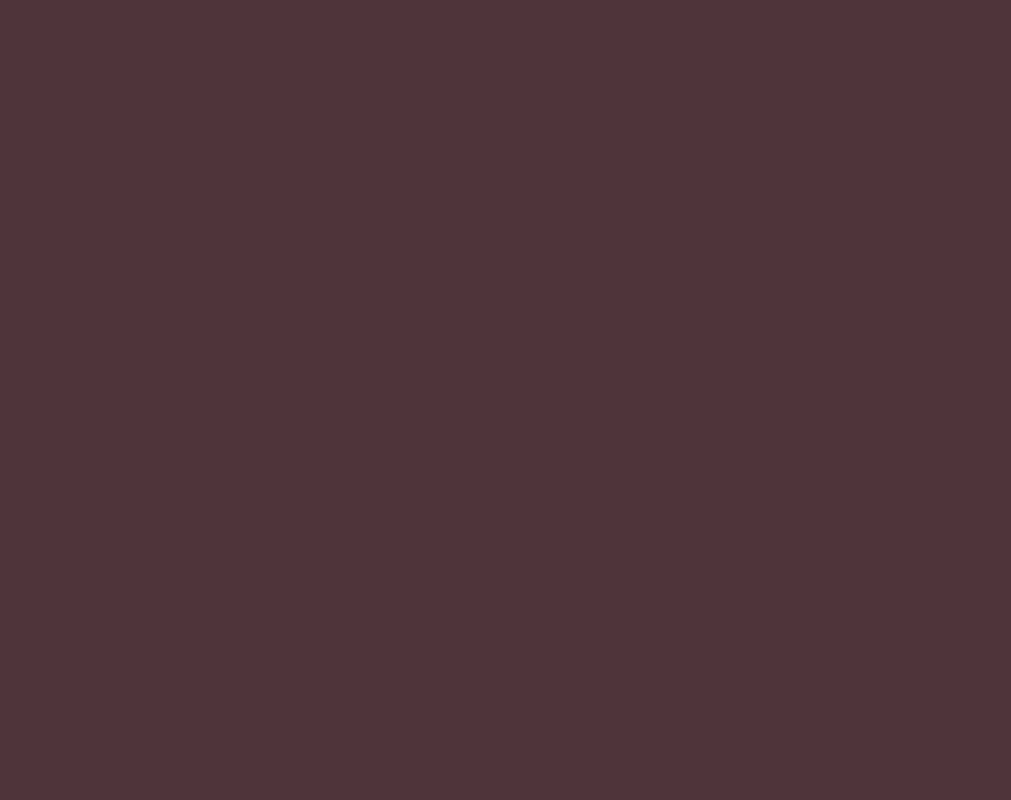
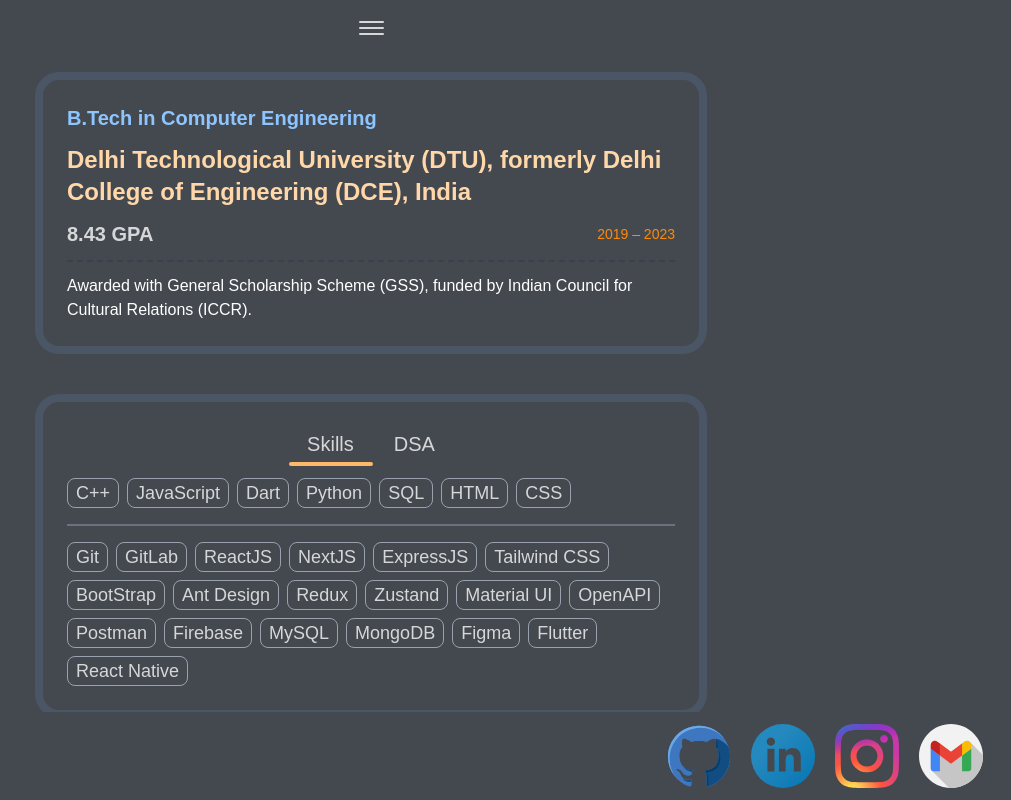
Before and after one commit to imSonuKushwaha/newPortfolio, a React (Vite) app: page /intro in a window 1280 px wide. Before the commit this address had no page. Shown: the whole page, without its empty margins (269-1280 px from the left). Built offline with nearby package versions, Linux system fonts and the light colour scheme.

Commit message:
Refactor About page and update navigation links; add DSA and Skill components

```diff
--- a/src/App.css
+++ b/src/App.css
@@ -2,11 +2,11 @@
 
 :root {
   --def-transition-duration: 0.2s;
-  --loader-text-color: #342529;
+  --loader-text-color: #4f343a;
   --color-text: #ffffffc7;
   --color-accent: #e76a10;
-  --color-bg: rgb(79 52 58);
-  --color-menu-bg: #2d2123;
+  --color-bg: #44494f;
+  --color-menu-bg: #4f343a;
 }
 
 html {
--- a/src/appRoute.jsx
+++ b/src/appRoute.jsx
@@ -6,7 +6,7 @@ const AppRoute = () => {
   return (
     <Routes>
       <Route path="/" element={<Home />} />
-      <Route path="/about" element={<About />} />
+      <Route path="/intro" element={<About />} />
     </Routes>
   );
 };
--- /dev/null
+++ b/src/components/DSA.jsx
@@ -0,0 +1,50 @@
+const DSA = () => {
+  const platforms = [
+    {
+      name: "HackerRank",
+      url: "https://www.hackerrank.com/imsonukushwaha",
+      details: [
+        "Certificates: Problem Solving (Basic, Intermediate), SQL (Basic)",
+        "Badges: Problem Solving (6 star), C++ (5 star), SQL (5 star) & 3 more",
+      ],
+    },
+    {
+      name: "LeetCode",
+      url: "https://leetcode.com/u/imsonukushwaha/",
+      details: ["500+ problems solved, 5 Badges, 200+ active days"],
+    },
+    {
+      name: "CodeChef",
+      url: "https://www.codechef.com/users/sonu_11",
+      details: [
+        "Participated in 20+ Coding Challenges, 3-star coder (1670 Rating)",
+      ],
+    },
+  ];
+
+  return (
+    <div className=" md:min-w-2xl flex items-center justify-center">
+      <div className="flex flex-col text-base font-light">
+        {platforms.map((platform, index) => (
+          <div key={index} className="mb-4">
+            <strong className="text-orange-300 text-xl">
+              <a href={platform.url} target="_blank" className="gap-0">
+                {platform.name}
+                <span className="text-xs align-top">🔗</span>
+              </a>
+            </strong>
+            <ul className="list-disc font-medium pl-6">
+              {platform.details.map((detail, idx) => (
+                <li key={idx} className="text-orange-100">
+                  {detail}
+                </li>
+              ))}
+            </ul>
+          </div>
+        ))}
+      </div>
+    </div>
+  );
+};
+
+export default DSA;
--- a/src/components/Header.jsx
+++ b/src/components/Header.jsx
@@ -35,13 +35,13 @@ const Header = () => {
             <Link to="/">Home</Link>
           </li>
           <li>
-            <Link to="/about">About</Link>
+            <Link to="/intro">Introduction</Link>
           </li>
           <li>
-            <Link to="/Tour">Tour Packages</Link>
+            <Link to="/Tour">Experiences</Link>
           </li>
           <li>
-            <Link to="/Travel">Travel Tips</Link>
+            <Link to="/Travel">Resume</Link>
           </li>
           <li>
             <Link to="/Contact">Contact Us</Link>
--- /dev/null
+++ b/src/components/Skill.jsx
@@ -0,0 +1,42 @@
+import React from "react";
+
+const Skill = () => {
+  const func = (name) => {
+    return (
+      <div className="border border-gray-400 px-2 rounded-lg ">{name}</div>
+    );
+  };
+  return (
+    <div className="flex flex-row flex-wrap gap-2 text-lg mt-3">
+      {func("C++")}
+      {func("JavaScript")}
+      {func("Dart")}
+      {func("Python")}
+      {func("SQL")}
+      {func("HTML")}
+      {func("CSS")}
+      <div className="w-full border-t-2 border-gray-500 my-2"></div>
+      {func("Git")}
+      {func("GitLab")}
+      {func("ReactJS")}
+      {func("NextJS")}
+      {func("ExpressJS")}
+      {func("Tailwind CSS")}
+      {func("BootStrap")}
+      {func("Ant Design")}
+      {func("Redux")}
+      {func("Zustand")}
+      {func("Material UI")}
+      {func("OpenAPI")}
+      {func("Postman")}
+      {func("Firebase")}
+      {func("MySQL")}
+      {func("MongoDB")}
+      {func("Figma")}
+      {func("Flutter")}
+      {func("React Native")}
+    </div>
+  );
+};
+
+export default Skill;
--- a/src/pages/About.jsx
+++ b/src/pages/About.jsx
@@ -1,13 +1,108 @@
+import { useState } from "react";
+import DSA from "../components/DSA";
 import Header from "../components/Header";
+import Skill from "../components/Skill";
 import SocialMedia from "../components/SocialMedia";
 
 const About = () => {
+  const [activeTab, setActiveTab] = useState(true);
+  // swipe actions
+  const [touchStart, setTouchStart] = useState(null);
+  const [touchEnd, setTouchEnd] = useState(null);
+
+  const minSwipeDistance = 50; // Adjust for sensitivity
+
+  const onTouchStart = (e) => {
+    setTouchEnd(null); // reset on new touch
+    setTouchStart(e.targetTouches[0].clientX);
+  };
+
+  const onTouchMove = (e) => {
+    setTouchEnd(e.targetTouches[0].clientX);
+  };
+
+  const onTouchEnd = () => {
+    if (!touchStart || !touchEnd) return;
+    const distance = touchStart - touchEnd;
+    const isLeftSwipe = distance > minSwipeDistance;
+    const isRightSwipe = distance < -minSwipeDistance;
+
+    if (isLeftSwipe) {
+      setActiveTab(false);
+    }
+
+    if (isRightSwipe) {
+      setActiveTab(true);
+    }
+  };
+
   return (
     <>
       <div className="relative w-full h-screen overflow-hidden bg-github">
         <Header />
-        <div className="flex flex-col relative w-full h-screen overflow-auto pb-36"></div>
-        <footer className="absolute bottom-0 w-full z-10 flex items-center justify-center py-3">
+        <div className="w-full h-screen overflow-auto p-4 flex flex-col items-center gap-5 sm:gap-10 pb-36">
+          {/* Academics */}
+          <div className="max-w-2xl">
+            <div className="flex flex-col justify-center items-start gap-3 border-8 border-gray-600 rounded-3xl p-6 mt-2 transition duration-500 ease-in-out hover:-translate-y-2 hover:shadow-lg shadow-gray-800">
+              <strong className="text-blue-300 text-lg sm:text-xl">
+                B.Tech in Computer Engineering
+              </strong>
+              <strong className="text-xl sm:text-2xl text-orange-200">
+                Delhi Technological University (DTU), formerly Delhi College of
+                Engineering (DCE), India
+              </strong>
+              <div className="w-full flex justify-between items-center">
+                <strong className="text-xl">8.43 GPA</strong>
+                <p className="text-sm text-orange-400">2019 – 2023</p>
+              </div>
+              <hr className="w-full border-dashed border-t-2 border-gray-700" />
+              <p className="text-pretty text-white">
+                Awarded with General Scholarship Scheme (GSS), funded by Indian
+                Council for Cultural Relations (ICCR).
+              </p>
+            </div>
+          </div>
+          {/* skills */}
+          <div
+            className="max-w-2xl flex flex-col items-center border-8 border-gray-600 rounded-3xl p-6"
+            onTouchStart={onTouchStart}
+            onTouchMove={onTouchMove}
+            onTouchEnd={onTouchEnd}
+          >
+            <div className="flex flex-row justify-center">
+              <button
+                className={`${
+                  activeTab ? "" : "rounded-2xl hover:bg-gray-700"
+                } text-center text-xl p-1 px-5`}
+                onClick={() => {
+                  setActiveTab(true);
+                }}
+              >
+                Skills
+              </button>
+              <button
+                className={`${
+                  !activeTab ? "" : "rounded-2xl hover:bg-gray-700"
+                } text-center text-xl p-1 px-5`}
+                onClick={() => {
+                  setActiveTab(false);
+                }}
+              >
+                DSA
+              </button>
+            </div>
+            <div
+              className={`ml-28 px-10 border-2 rounded-full border-orange-300 transition-all delay-0 duration-500 ${
+                activeTab ? "-translate-x-24" : "-translate-x-2"
+              }`}
+            ></div>
+            {activeTab === true ? <Skill /> : <DSA />}
+          </div>
+        </div>
+        {/*  */}
+
+        <footer className="absolute bottom-0 w-full z-10 flex items-center justify-center py-3 bg-custom">
+          {/* social media */}
           <SocialMedia />
         </footer>
       </div>
```
